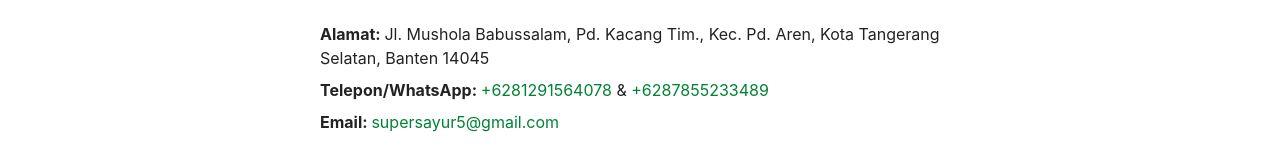
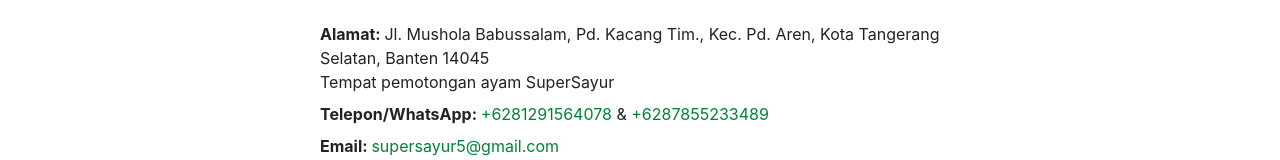
Before and after one commit to Herjuna3008/SuperSayur-StaticWeb, a Next.js app: page /contact in a window 1280 px wide. Shown: the part 243-403 px from the top of the page. Built offline with nearby package versions, Linux system fonts and the light colour scheme.

Commit message:
Add new info for contact page

```diff
--- a/src/pages/contact.js
+++ b/src/pages/contact.js
@@ -16,6 +16,7 @@
             <div>
               <span className="font-bold">Alamat: </span>
               Jl. Mushola Babussalam, Pd. Kacang Tim., Kec. Pd. Aren, Kota Tangerang Selatan, Banten 14045
+              <p>Tempat pemotongan ayam SuperSayur</p>
             </div>
             <div>
               <span className="font-bold">Telepon/WhatsApp: </span>
```
